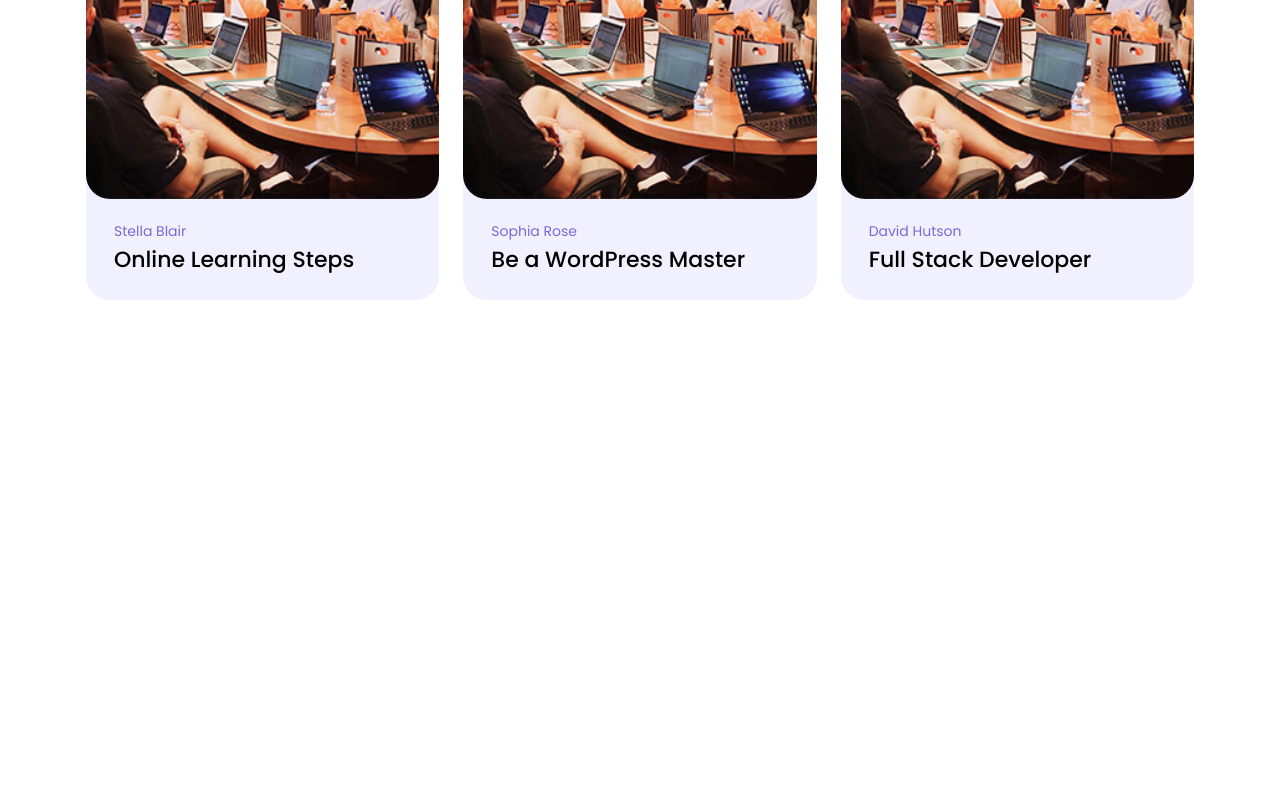
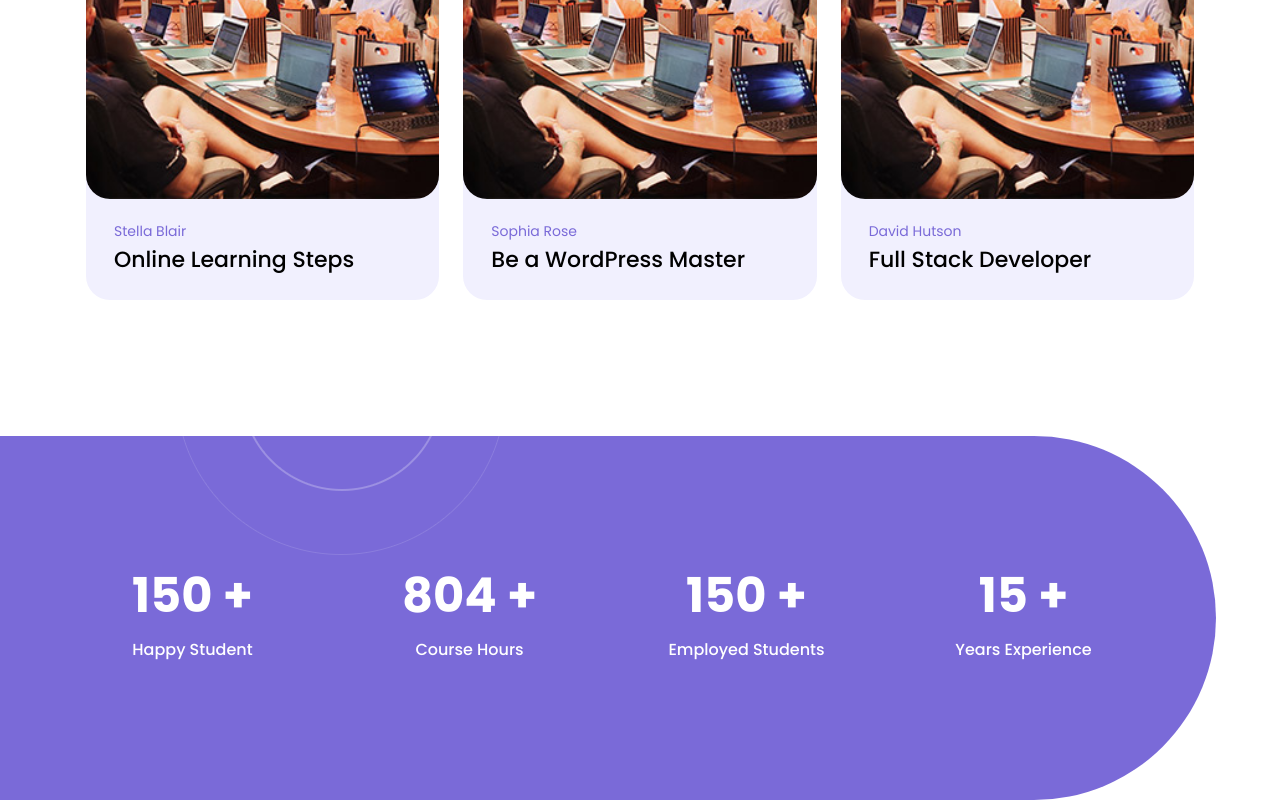
Before and after one commit to ShankalpaPokharel/Scholar, a React (Vite) app: page / in a window 1280 px wide. Shown: the part 3284-4084 px from the top of the page. Before the commit the page ends 3600 px from the top, so only its background shows below. Built offline with nearby package versions, Linux system fonts and the light colour scheme.

Commit message:
facts finshed

```diff
--- /dev/null
+++ b/src/components/CounterAnimation.jsx
@@ -0,0 +1,30 @@
+import React,{useEffect,useState} from "react";
+
+export default function CounterAnimation({initialValue,targetValue,text}) {
+    const [count, setCount] = useState(initialValue);
+    const duration = 2000; // 4 seconds
+
+    useEffect(() => {
+        let startValue = initialValue;
+        const interval = Math.floor(
+            duration / (targetValue - initialValue));
+
+        const counter = setInterval(() => {
+            startValue += 3;
+            setCount(startValue);
+            if (startValue >= targetValue) {
+                clearInterval(counter);
+            }
+        }, interval);
+
+        return () => {
+            clearInterval(counter);
+        };
+    }, [targetValue, initialValue]);
+  return (
+    <div className="text-center">
+      <h2 className="text-5xl font-bold">{count} +</h2>
+      <p className="test-sm mt-4 font-medium leading-7">{text}</p>
+    </div>
+  );
+}
--- /dev/null
+++ b/src/components/Facts.jsx
@@ -0,0 +1,34 @@
+import React from "react";
+import contactdec from "../assets/contact-dec-01.png";
+import CounterAnimation from "./CounterAnimation";
+
+export default function Facts() {
+  return (
+    <div className="relative mt-[120px] w-[95%] rounded-r-[500px] bg-primary pb-20 pt-[120px]">
+      <div className="container mb-10 grid grid-cols-1 gap-10 text-white md:grid-cols-2 lg:grid-cols-4 lg:gap-0">
+        {/* <div className="text-center">
+          <h2 className="text-5xl font-bold">150 +</h2>
+          <p className="test-sm mt-4 font-medium leading-7">Happy Student</p>
+        </div>
+        <div className="text-center">
+          <h2 className="text-5xl font-bold">804 +</h2>
+          <p className="test-sm mt-4 font-medium leading-7">Course Hours</p>
+        </div>
+        <div className="text-center">
+          <h2 className="text-5xl font-bold">150 +</h2>
+          <p className="test-sm mt-4 font-medium leading-7">Employed Students</p>
+        </div>
+        <div className="text-center">
+          <h2 className="text-5xl font-bold">15 +</h2>
+          <p className="test-sm mt-4 font-medium leading-7">Years Experience</p>
+        </div> */}
+        <CounterAnimation initialValue={0} targetValue={150} text="Happy Student" />
+<CounterAnimation initialValue={0} targetValue={804} text="Course Hours" />
+<CounterAnimation initialValue={0} targetValue={150} text="Employed Students" />
+<CounterAnimation initialValue={0} targetValue={15} text="Years Experience" />
+
+      </div>
+      <img className=" absolute left-[15%] top-0 opacity-50" src={contactdec} alt="" />
+    </div>
+  );
+}
--- a/src/components/index.js
+++ b/src/components/index.js
@@ -3,6 +3,7 @@ import Navbar from "./Navbar";
 import OurFeatures from "./OurFeatures";
 import Aboutus from "./Aboutus";
 import LatestCourses from "./LatestCourses";
+import Facts from "./Facts";
 
 
-export {HeroPart,Navbar,OurFeatures,Aboutus,LatestCourses}
+export {HeroPart,Navbar,OurFeatures,Aboutus,LatestCourses,Facts}
--- a/src/pages/LandingPage.jsx
+++ b/src/pages/LandingPage.jsx
@@ -1,5 +1,5 @@
 import React from 'react'
-import { Aboutus, HeroPart, LatestCourses, Navbar, OurFeatures } from '../components'
+import { Aboutus, Facts, HeroPart, LatestCourses, Navbar, OurFeatures } from '../components'
 
 export default function LandingPage() {
   return (
@@ -11,6 +11,7 @@ export default function LandingPage() {
     <OurFeatures/>
     <Aboutus/>
     <LatestCourses/>
+    <Facts/>
    </>
   )
 }
```
Also changed, not shown: src/assets/contact-dec-01.png (added).
